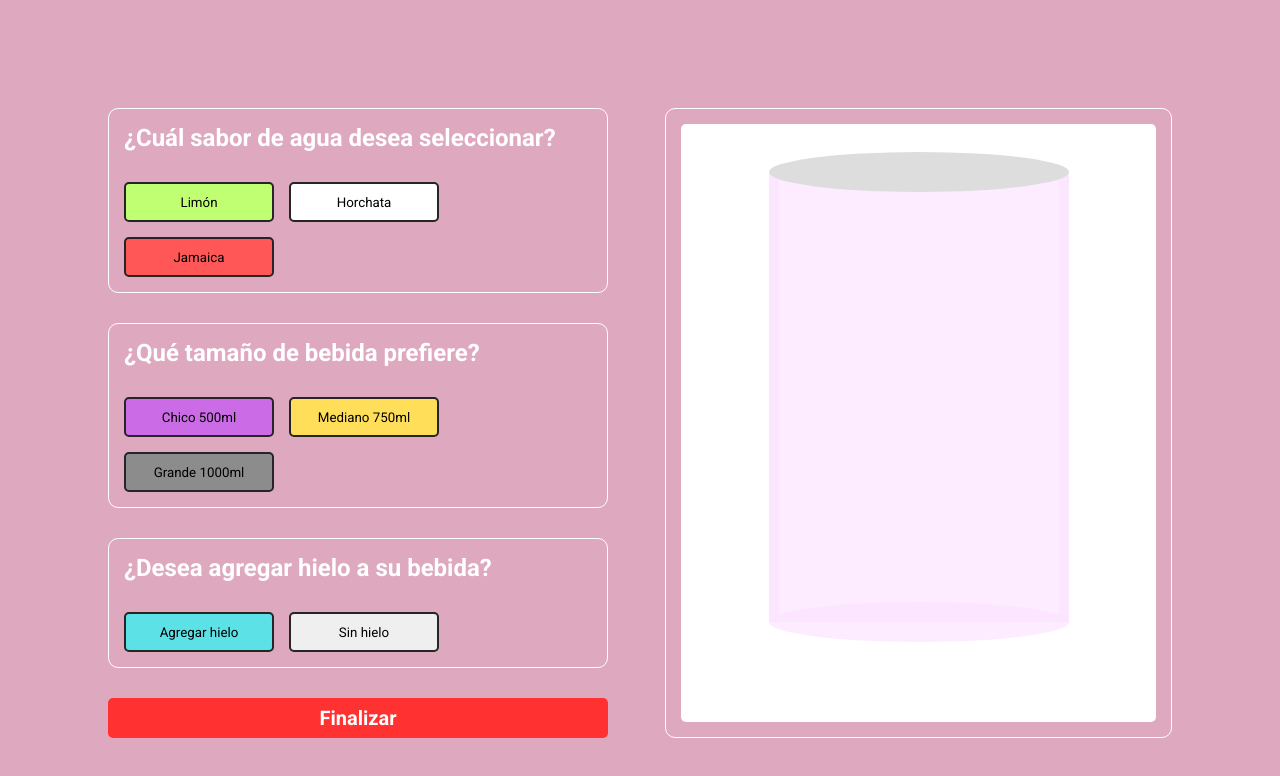
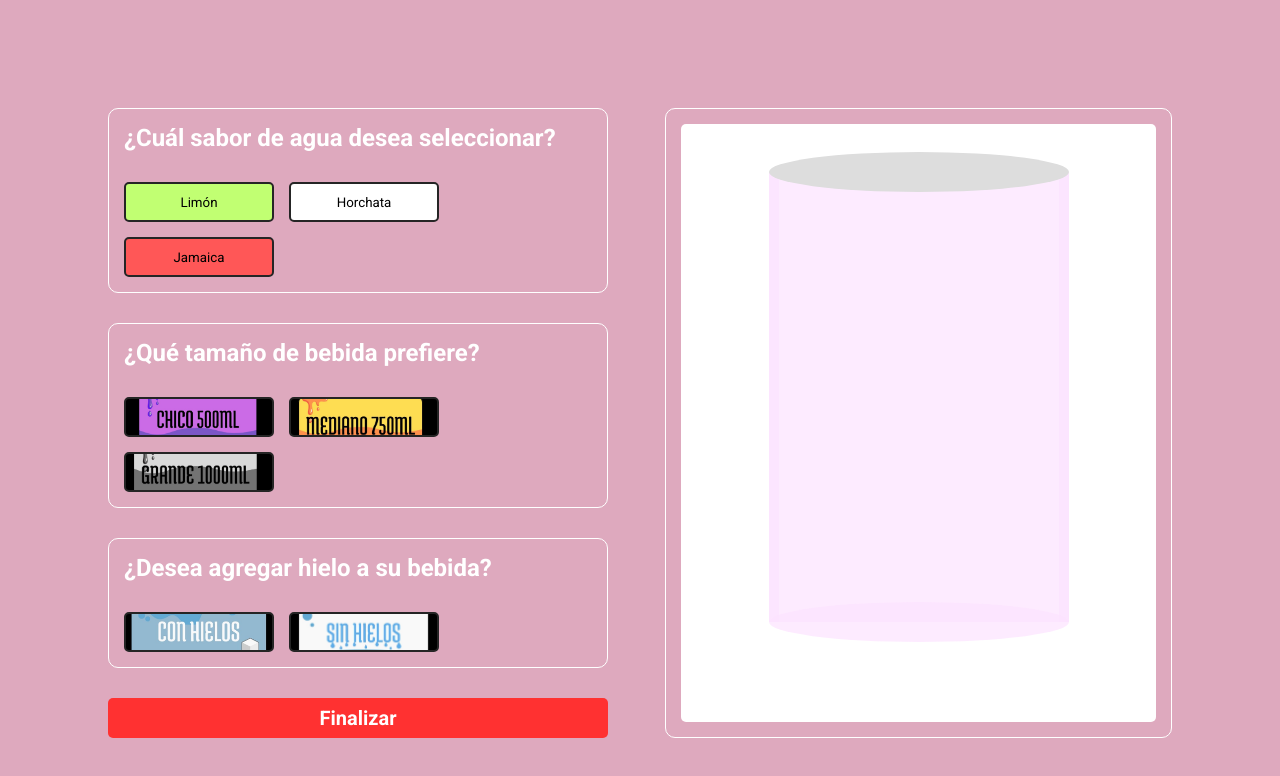
Before and after one commit to v-devOs/PROY_FIS, a plain HTML site: page index.html in a window 1280 px wide. Drawn offline with Linux system fonts and the light colour scheme.

Commit message:
imagen de fondo botones

```diff
--- a/styles/styles.css
+++ b/styles/styles.css
@@ -94,18 +94,48 @@ button{
 /* Estilos botones seleccion de tamano */
 
 .btn-size-ch{
-  background-color: var(--purple-color) ;
+  background-image: url('../assets/btn-chico.jpg');
+  color: transparent;
+  background-size: cover;
+  background-position: center;
+
+  padding: 0px 0px;
 }
 .btn-size-md{
-  background-color: var(--yellow-color);
+  background-image: url('../assets/btn-mediano.png');
+  color: transparent;
+  background-size: cover;
+  background-position: center;
+
+  padding: 0px 0px;
 }
 .btn-size-g{
-  background-color: var(--grey-color);
+  background-image: url('../assets/btn-grande.png');
+  color: transparent;
+  background-size: cover;
+  background-position: center;
+
+  padding: 0px 0px;
 }
 
 /* Estilos botones seleccion de hielo */
 .btn-ice-yes{
-  background-color: var(--blue-color);
+  background-image: url('../assets/btn-con-hielos.png');
+  color: transparent;
+  background-size: cover;
+  background-position: center;
+
+  padding: 0px 0px;
+}
+
+.btn-ice-no{
+  background-image: url('../assets/btn-sin-hielos.png');
+  color: transparent;
+  background-size: cover;
+  background-position: center;
+
+  padding: 0px 0px;
+
 }
 
 /* Estilos boton de finalizar */
```
Also changed, not shown: assets/btn-chico.jpg (added), assets/btn-con-hielos.png (added), assets/btn-grande.png (added), assets/btn-mediano.png (added), assets/btn-sin-hielos.png (added).
